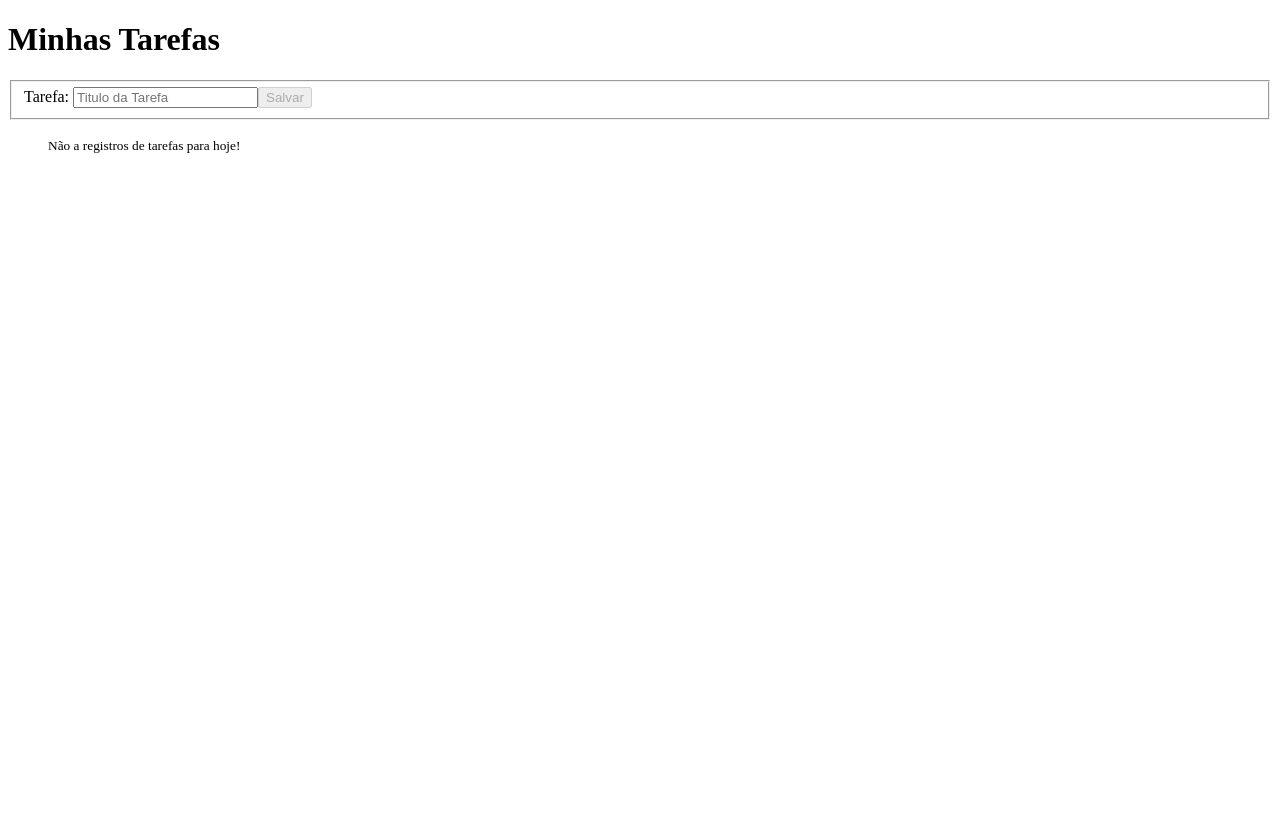
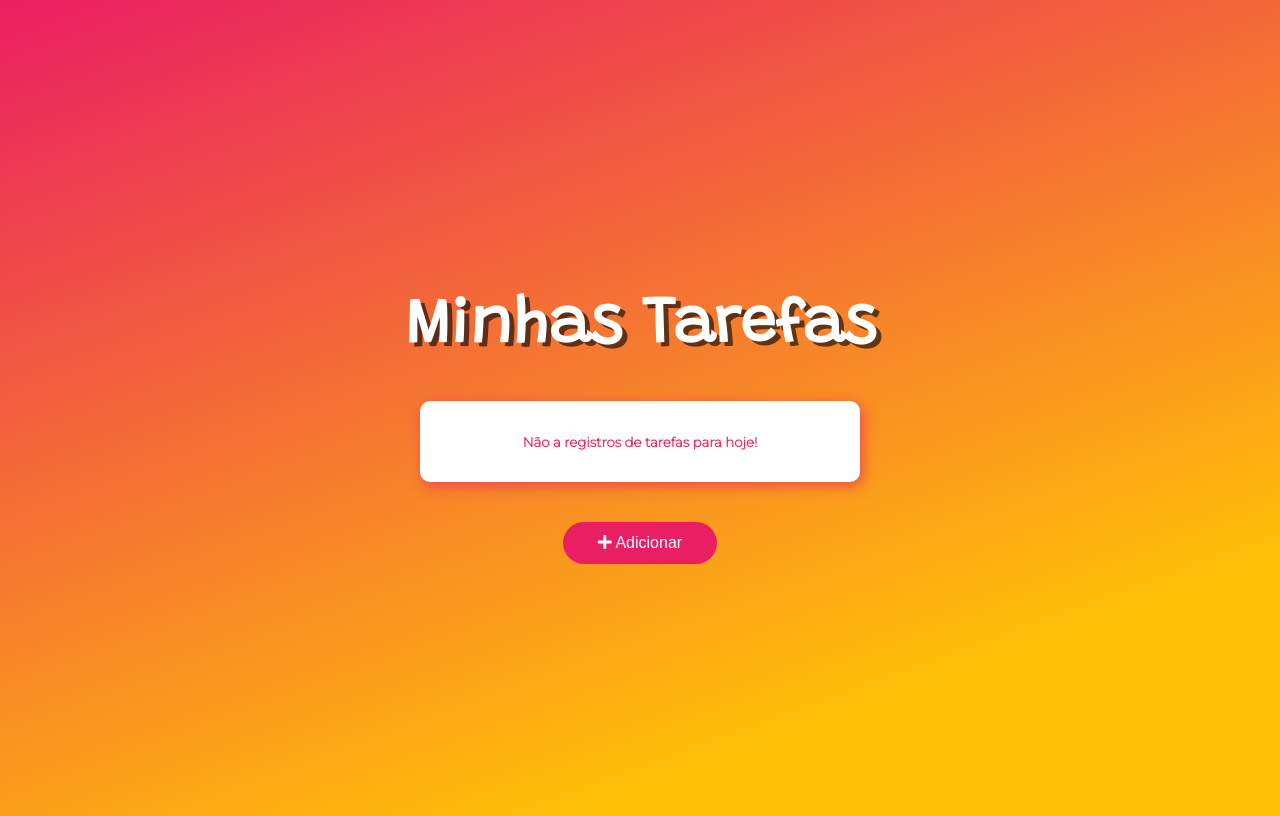
Before and after one commit to martins86/angular-todo, an Angular app: page / in a window 1280 px wide. Built offline with nearby package versions, Linux system fonts and the light colour scheme.

Commit message:
finalizando com estilos

```diff
--- a/src/app/app.component.css
+++ b/src/app/app.component.css
@@ -0,0 +1,117 @@
+.title {
+    font-family: 'Grandstander', cursive;
+    color: #ffffff;
+    font-size: 4em;
+    text-shadow: 5px 4px rgba(0, 0, 0, 60%);
+}
+
+ul {
+    padding: 0;
+    margin: 0;
+    list-style: none;
+}
+
+ul > p > small {
+    color: #eb2b5c;
+    font-weight: 600;
+}
+
+li {
+    margin: 15px;
+    padding: 10px;
+    text-align: left;
+    font-size: 1em;
+    font-style: italic;
+    border-bottom: 1px solid rgba(233, 30, 99, 56%);
+}
+
+li > button {
+    border: none;
+    background-color: #ffffff;
+    font-size: 1em;
+    float: right;
+    opacity: 0.6;
+    transition: opacity 1s;
+}
+
+li > button:hover {
+    opacity: 1;
+    transition: opacity 1s;
+}
+
+.fa, .far, .fas {
+    cursor: pointer;
+}
+
+i.fas.fa-check-circle {
+    color: #19d821;
+    cursor: pointer;
+}
+
+i.fas.fa-trash:hover {
+    color: #ff0000;
+}
+
+.form {
+    padding: 12px;
+}
+
+label {
+    display: block;
+    margin-bottom: 10px;
+    text-align: left;
+    font-size: 1em;
+    font-weight: 600;
+    color: #eb2d5a;
+}
+
+input {
+    width: -webkit-fill-available;
+    line-height: 38px;
+    text-indent: 15px;
+    font-size: 1.1em;
+    display: block;
+    border: 1px solid rgba(233, 30, 99, 56%);
+    border-radius: 30px;
+    color: #eb2d5a;
+}
+
+.danger {
+    padding: 12px 12px 0;
+    display: block;
+    margin: 12px 0;
+    color: #ff0000;
+    font-size: 0.9em;
+}
+
+
+.btn-primary {
+    background-color: #d83030;
+    border: none;
+    margin: 15px;
+    padding: 12px 35px;
+    color: #ffffff;
+    border-radius: 30px;
+    font-size: 1em;
+}
+
+.btn-add {
+    background-color: #e91e63;
+    margin: 25px 0 0;
+}
+
+.btn-cancel {
+    background-color: #ff1100;
+    margin: 25px 0 0;
+}
+
+.card-box {
+    margin: 15px;
+    padding: 15px;
+    list-style: none;
+    background-color: #ffffff;
+    border-radius: 10px;
+    -webkit-box-shadow: 3px 4px 14px rgba(233, 30, 99, 62%);
+    -moz-box-shadow: 3px 4px 14px rgba(233, 30, 99, 62%);
+    box-shadow: 3px 4px 14px rgba(233, 30, 99, 62%);
+}
--- a/src/app/app.component.html
+++ b/src/app/app.component.html
@@ -1,32 +1,52 @@
-<h1>{{ title }}</h1>
+<h1 class="title">{{ title }}</h1>
 
-<form [formGroup]="form">
-    <fieldset>
+<div class="card-box" *ngIf="mode=='list'">
+    <ul>
+        <p *ngIf="todos.length==0">
+            <small>Não a registros de tarefas para hoje!</small>
+        </p>
+        <li *ngFor="let todo of todos">
+            {{ todo.title }}
+            <button (click)="remove(todo)">
+                <i class="fas fa-trash"></i>
+            </button>
+            <ng-template [ngIf]="!todo.done" [ngIfElse]="refazer">
+                <button title="Concluir esta tarefa" (click)="checkedUnchecked(todo)">
+                    <i class="far fa-circle"></i>
+                </button>
+            </ng-template>
+            <ng-template #refazer>
+                <button title="Refazer esta tarefa" (click)="checkedUnchecked(todo)">
+                    <i class="fas fa-check-circle"></i>
+                </button>
+            </ng-template>
+        </li>
+    </ul>
+</div>
+
+<div class="card-box form" *ngIf="mode=='add'">
+    <form [formGroup]="form">
         <label> Tarefa: </label>
         <input type="text"
             placeholder="Titulo da Tarefa"
             maxlength="60"
             formControlName="title">
-            <small *ngIf="form.controls.title.invalid &&
+            <small class="danger" *ngIf="form.controls.title.invalid &&
                             !form.controls.title.pristine">
-                Este campo deve conter entre 3 e 60 caracteres.
+                *Este campo deve conter entre 3 e 60 caracteres.
             </small>
-        <button [disabled]="form.invalid" (click)="add()">Salvar</button>
-    </fieldset>
-</form>
+        <button class="btn-primary" [disabled]="form.invalid" (click)="add()"><i class="far fa-save"></i> Salvar</button>
+    </form>
+</div>
 
-<ul>
-    <p *ngIf="todos.length==0">
-        <small>Não a registros de tarefas para hoje!</small>
-    </p>
-    <li *ngFor="let todo of todos">
-        {{ todo.id}} - {{ todo.title }}
-        <ng-template [ngIf]="!todo.done" [ngIfElse]="refazer">
-            | <button (click)="checkedUnchecked(todo)">Concluir</button>
-        </ng-template>
-        <ng-template #refazer>
-            | <button (click)="checkedUnchecked(todo)">Refazer</button>
-        </ng-template>
-        | <button (click)="remove(todo)">Remover</button>
-    </li>
-</ul>
+<button class="btn-primary btn-add"
+    (click)="changeMode('add')" *ngIf="mode=='list'">
+    <i class="fas fa-plus"></i>
+    Adicionar
+</button>
+
+<button class="btn-primary btn-cancel"
+    (click)="changeMode('list')" *ngIf="mode=='add'">
+    <i class="fas fa-times"></i>
+    Cancelar
+</button>
--- a/src/app/app.component.ts
+++ b/src/app/app.component.ts
@@ -9,6 +9,8 @@ import { Todo } from './../models/todo.model';
   styleUrls: ['./app.component.css']
 })
 export class AppComponent {
+  // Cria um estado mode.
+  public mode = 'list';
   // Cria uma lista todo vazia.
   public todos: Todo[] = [];
   // Titulo da tela.
@@ -82,6 +84,9 @@ export class AppComponent {
 
     // Guarda no local storage com chave todo e valor o json.
     localStorage.setItem('todos', data);
+
+    // Exibe a lista de tarefas.
+    this.mode = 'list';
   }
 
   load() {
@@ -95,4 +100,9 @@ export class AppComponent {
     }
   }
 
+  changeMode(mode: string) {
+    // Recebe um estado mode.
+    this.mode = mode;
+  }
+
 }
--- a/src/index.html
+++ b/src/index.html
@@ -2,10 +2,12 @@
 <html lang="en">
 <head>
   <meta charset="utf-8">
-  <title>AngularTodo</title>
+  <title>Angular - App Todo</title>
   <base href="/">
   <meta name="viewport" content="width=device-width, initial-scale=1">
   <link rel="icon" type="image/x-icon" href="favicon.ico">
+  <link rel="stylesheet" href="https://fonts.googleapis.com/css2?family=Grandstander:wght@300&family=Montserrat:wght@300&display=swap">
+  <link rel="stylesheet" href="https://use.fontawesome.com/releases/v5.14.0/css/all.css">
 </head>
 <body>
   <app-root></app-root>
--- a/src/styles.css
+++ b/src/styles.css
@@ -1 +1,43 @@
 /* You can add global styles to this file, and also import other style files */
+body {
+    height: 100vh;
+    display: flex;
+    align-items: center;
+    justify-content: center;
+    font-family: 'Montserrat', sans-serif;
+    text-align: center;
+    background-color: #FFC107;
+    background-attachment: fixed;
+    background: -webkit-linear-gradient(-20deg, #FFC107 20%, #E91E63 100%);
+    background: -moz-linear-gradient(-20deg, #FFC107 20%, #E91E63 100%);
+    background: linear-gradient(-20deg, #FFC107 20%, #E91E63 100%);
+    outline: none;
+}
+
+button:disabled{
+    cursor: no-drop;
+    opacity: 0.5;
+}
+
+
+button:active {
+    cursor: pointer;
+    opacity: 1;
+}
+
+*:focus {
+    outline: none;
+}
+
+::placeholder {
+    color: #eb2d5a;
+    opacity: 1;
+}
+
+:-ms-input-placeholder {
+    color: #eb2d5a;
+}
+
+::-ms-input-placeholder {
+    color: #eb2d5a;
+}
```
Also changed, not shown: src/assets/icon.png (added), 1 other file (tests, documents, lock files or other folders).
